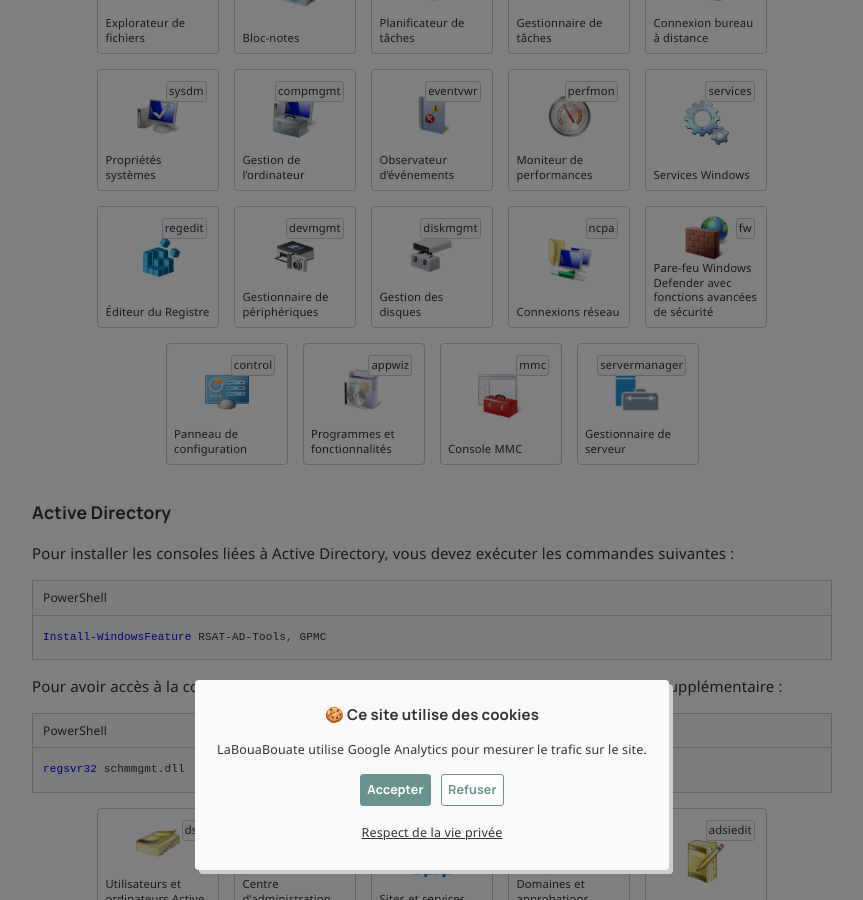
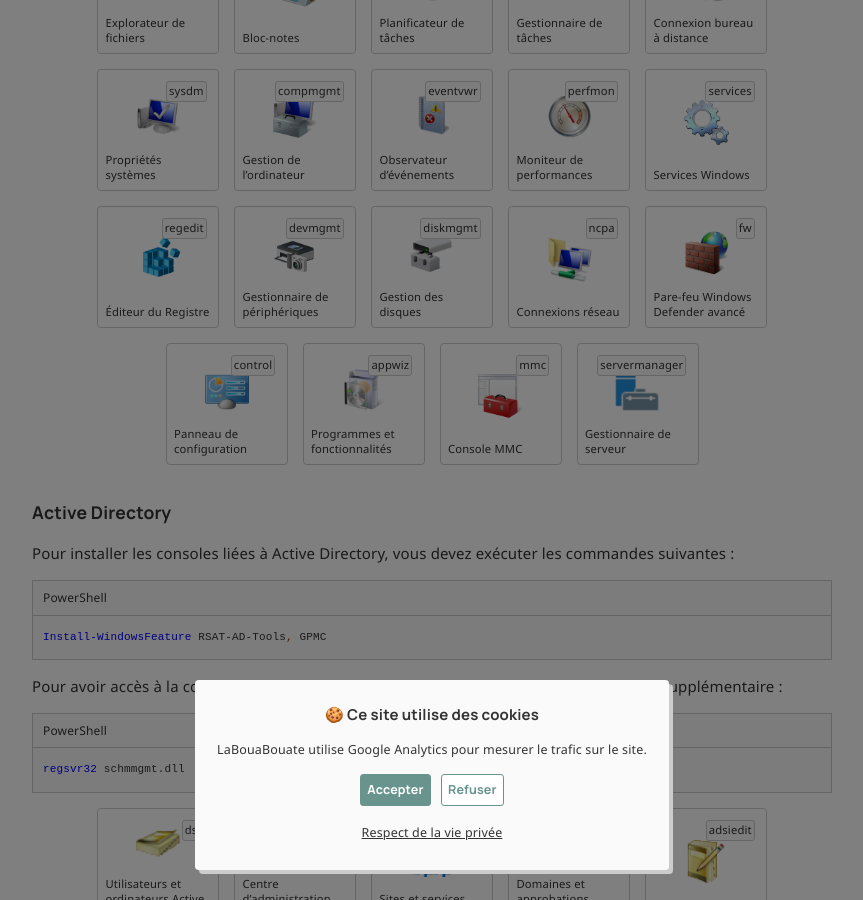
Before and after one commit to leobouard/leobouard.github.io, a Jekyll site: the page built from _posts/2026/2026-07-16-process-windows.md, in a window 1280 px wide and 900 px high, scrolled down 812 px. Shown: the whole window, without its empty margins (208-1071 px from the left). Built offline with Jekyll 4.4.1, drawn with Linux system fonts in a browser that asks for light colours; nearby versions of some CDN libraries; some web fonts are replaced; comment, search, counter and statistics services are not loaded.

Commit message:
Update process-windows.json

```diff
--- a/_data/process-windows.json
+++ b/_data/process-windows.json
@@ -71,7 +71,7 @@
     },
     {
         "category": "Général",
-        "name": "Pare-feu Windows Defender avec fonctions avancées de sécurité",
+        "name": "Pare-feu Windows Defender avancé",
         "shortcut": "fw"
     },
     {
```
